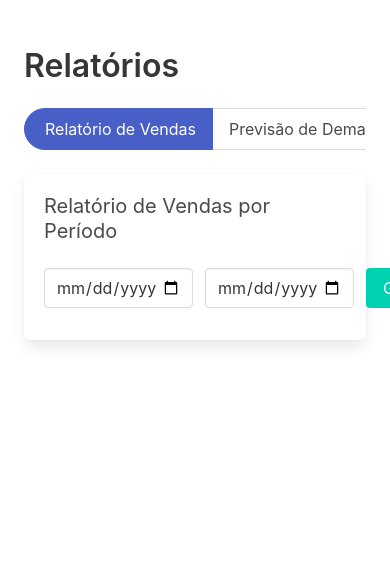
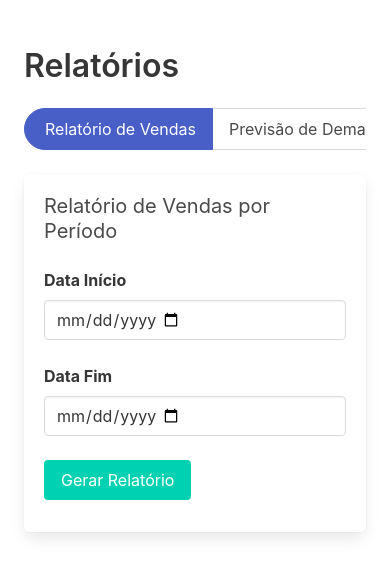
Before and after one commit to CarolScript/MG, a Flask app: page /relatorios in a window 390 px wide; the page is wider, and only the part inside the window is pictured. Shown: the part 52-629 px from the top of that part. Run offline with Flask 3, Linux system fonts and the light colour scheme; data comes from the database, SQL or seed files in the repository.

Commit message:
Colocando responsividade nas páginas html e fazendo algumas alterações na forma que o relatorio o produtos.html puxa as informações da api

```diff
--- a/static/css/styles.css
+++ b/static/css/styles.css
@@ -32,3 +32,24 @@
         flex-direction: column;
     }
 }
+
+/* Ajustar o tamanho dos gráficos em dispositivos móveis */
+canvas {
+    width: 100% !important;
+    height: auto !important;
+}
+
+/* Garantir que as tabelas sejam responsivas */
+.table-container {
+    overflow-x: auto;
+}
+
+/* Estilo dos cards de produtos */
+.card {
+    margin-bottom: 20px;
+}
+
+/* Ajustar tabelas para serem responsivas */
+.table-container {
+    overflow-x: auto;
+}
--- a/static/js/scripts.js
+++ b/static/js/scripts.js
@@ -220,30 +220,56 @@ async function fetchProdutos() {
 function renderListaProdutos(produtos) {
     const listaDiv = document.getElementById('listaProdutos');
     let htmlContent = `
-        <table class="table is-striped is-fullwidth">
-            <thead>
-                <tr>
-                    <th>Nome</th>
-                    <th>Categoria</th>
-                    <th>Preço (R$)</th>
-                    <th>Estoque Atual</th>
-                    <th>Data de Validade</th>
-                </tr>
-            </thead>
-            <tbody>
+        <div class="columns is-multiline">
     `;
+
     produtos.forEach(produto => {
         const dataValidade = new Date(produto.dataValidade).toLocaleDateString();
         htmlContent += `
+            <div class="column is-12-mobile is-6-tablet is-4-desktop">
+                <div class="card">
+                    <div class="card-content">
+                        <p class="title is-5">${produto.nome}</p>
+                        <p><strong>Categoria:</strong> ${produto.categoriaId}</p>
+                        <p><strong>Preço:</strong> R$ ${produto.preco.toFixed(2)}</p>
+                        <p><strong>Estoque Atual:</strong> ${produto.estoqueAtual}</p>
+                        <p><strong>Validade:</strong> ${dataValidade}</p>
+                    </div>
+                </div>
+            </div>
+        `;
+    });
+
+    htmlContent += `</div>`;
+    listaDiv.innerHTML = htmlContent;
+}
+
+
+function renderRelatorioVendas(data) {
+    const relatorioDiv = document.getElementById('relatorioVendas');
+    let htmlContent = `
+        <div class="table-container">
+            <table class="table is-striped is-fullwidth">
+                <thead>
+                    <tr>
+                        <th>Nome do Produto</th>
+                        <th>Estoque Atual</th>
+                        <th>Quantidade Vendida</th>
+                        <th>Total de Vendas (R$)</th>
+                    </tr>
+                </thead>
+                <tbody>
+    `;
+    data.forEach(item => {
+        htmlContent += `
             <tr>
-                <td>${produto.nome}</td>
-                <td>${produto.categoriaId}</td>
-                <td>${produto.preco.toFixed(2)}</td>
-                <td>${produto.estoqueAtual}</td>
-                <td>${dataValidade}</td>
+                <td>${item.nome_produto}</td>
+                <td>${item.estoque_atual}</td>
+                <td>${item.quantidade_vendida}</td>
+                <td>${item.total_vendas.toFixed(2)}</td>
             </tr>
         `;
     });
-    htmlContent += '</tbody></table>';
-    listaDiv.innerHTML = htmlContent;
+    htmlContent += '</tbody></table></div>';
+    relatorioDiv.innerHTML = htmlContent;
 }
--- a/templates/base.html
+++ b/templates/base.html
@@ -1,9 +1,10 @@
-<!-- templates/base.html -->
 <!DOCTYPE html>
 <html lang="pt-br">
 <head>
     <meta charset="UTF-8">
     <title>{{ title }} - Supermercado Garibaldi</title>
+    <meta name="viewport" content="width=device-width, initial-scale=1">
+    <!-- Bulma CSS -->
     <link rel="stylesheet" href="https://cdnjs.cloudflare.com/ajax/libs/bulma/0.9.3/css/bulma.min.css">
     <!-- Custom CSS -->
     <link rel="stylesheet" href="{{ url_for('static', filename='css/styles.css') }}">
@@ -12,12 +13,12 @@
 </head>
 <body>
     <!-- Navbar -->
-    <nav class="navbar is-primary">
+    <nav class="navbar is-primary" role="navigation" aria-label="main navigation">
         <div class="navbar-brand">
             <a class="navbar-item" href="{{ url_for('dashboard') }}">
                 <strong>Supermercado Garibaldi</strong>
             </a>
-            <a role="button" class="navbar-burger" data-target="navbarMenu" aria-label="menu" aria-expanded="false">
+            <a role="button" class="navbar-burger" aria-label="menu" aria-expanded="false" data-target="navbarMenu">
                 <span aria-hidden="true"></span>
                 <span aria-hidden="true"></span>
                 <span aria-hidden="true"></span>
@@ -40,5 +41,32 @@
     </section>
     <!-- Custom Scripts -->
     <script src="{{ url_for('static', filename='js/scripts.js') }}"></script>
+
+    <!-- Script para o Menu Hambúrguer -->
+    <script>
+        document.addEventListener('DOMContentLoaded', () => {
+            // Selecionar todos os elementos "navbar-burger"
+            const navbarBurgers = Array.prototype.slice.call(document.querySelectorAll('.navbar-burger'), 0);
+
+            // Verificar se existem elementos navbar-burger
+            if (navbarBurgers.length > 0) {
+
+                // Adicionar evento de clique em cada um deles
+                navbarBurgers.forEach(el => {
+                    el.addEventListener('click', () => {
+
+                        // Obter o alvo do "data-target"
+                        const target = el.dataset.target;
+                        const navbarMenu = document.getElementById(target);
+
+                        // Alternar a classe "is-active" no "navbar-burger" e no "navbar-menu"
+                        el.classList.toggle('is-active');
+                        navbarMenu.classList.toggle('is-active');
+
+                    });
+                });
+            }
+        });
+    </script>
 </body>
 </html>
--- a/templates/produtos.html
+++ b/templates/produtos.html
@@ -10,4 +10,5 @@
         fetchProdutos();
     });
 </script>
+<script src="{{ url_for('static', filename='js/scripts.js') }}"></script>
 {% endblock %}
--- a/templates/relatorios.html
+++ b/templates/relatorios.html
@@ -17,13 +17,25 @@
     <div id="vendas" class="tab-content">
         <div class="box">
             <h2 class="subtitle">Relatório de Vendas por Período</h2>
-            <div class="field is-grouped">
+            <div class="columns is-multiline">
+                <div class="column is-12-mobile is-6-tablet">
+                    <div class="field">
+                        <label class="label">Data Início</label>
                         <div class="control">
-                    <input class="input" type="date" id="data_inicio" max="{{ max_date }}" placeholder="Data Início">
+                            <input class="input" type="date" id="data_inicio" max="{{ max_date }}">
                         </div>
+                    </div>
+                </div>
+                <div class="column is-12-mobile is-6-tablet">
+                    <div class="field">
+                        <label class="label">Data Fim</label>
                         <div class="control">
-                    <input class="input" type="date" id="data_fim" max="{{ max_date }}" placeholder="Data Fim">
+                            <input class="input" type="date" id="data_fim" max="{{ max_date }}">
                         </div>
+                    </div>
+                </div>
+            </div>
+            <div class="field">
                 <div class="control">
                     <button class="button is-primary" onclick="fetchRelatorioVendas()">Gerar Relatório</button>
                 </div>
@@ -36,6 +48,8 @@
     <div id="previsao" class="tab-content is-hidden">
         <div class="box">
             <h2 class="subtitle">Previsão de Demanda</h2>
+            <div class="columns is-multiline">
+                <div class="column is-12-mobile is-6-tablet">
                     <div class="field">
                         <label class="label">Selecione o Produto</label>
                         <div class="control">
@@ -46,13 +60,21 @@
                             </div>
                         </div>
                     </div>
+                </div>
+                <div class="column is-12-mobile is-6-tablet">
                     <div class="field">
                         <label class="label">Período (dias)</label>
                         <div class="control">
                             <input class="input" type="number" id="periodo" value="7" min="1">
                         </div>
                     </div>
+                </div>
+            </div>
+            <div class="field">
+                <div class="control">
                     <button class="button is-warning" onclick="fetchPrevisao()">Prever Demanda</button>
+                </div>
+            </div>
             <div id="relatorioPrevisao"></div>
         </div>
     </div>
```
Also changed, not shown: templates/dashboard.html (+4 -3 lines), 1 other file. Lines whose indentation alone changed are shown as unchanged.
